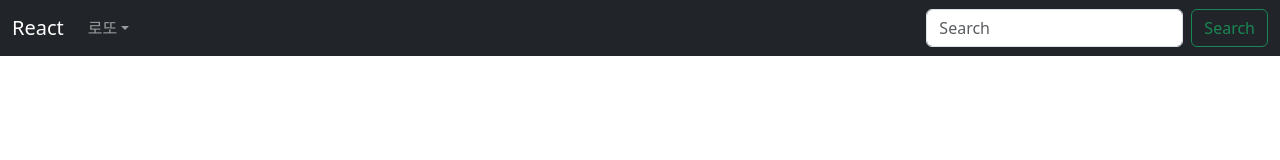
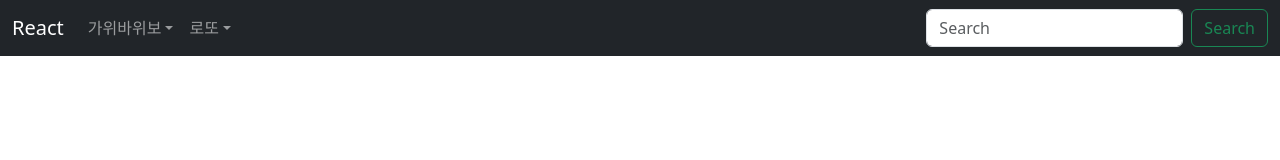
Before and after one commit to sungmoo0608/react-vite-psm-game-project, a React (Vite) app: page / in a window 1280 px wide. Shown: the top 160 px of the page. Built offline with nearby package versions, Linux system fonts and the light colour scheme.

Commit message:
Router 링크 수정

```diff
--- a/src/router/Router.jsx
+++ b/src/router/Router.jsx
@@ -1,7 +1,5 @@
 import { createBrowserRouter } from "react-router-dom";
 import App from "./../App";
-import Footer from "./../components/layout/Footer";
-import LottoBall from "../components/lotto/LottoBall";
 import LottoPage from "../components/pages/LottoPage";
 import RspPage from "../components/pages/RspPage";
 
@@ -9,12 +7,24 @@ const routes = [
   {
     path: "/",
     element: <App />,
+    loader: () => "가위바위보",
+    children: [
+      {
+        path: "/",
+        loader: () => "가위바위보",
+        element: <RspPage />,
+      },
+    ],
+  },
+  {
+    path: "/lotto",
+    element: <App />,
     loader: () => "로또",
     children: [
       {
-        path: "/",
+        path: "/lotto",
         loader: () => "로또",
-        element: <RspPage />,
+        element: <LottoPage />,
       },
     ],
   },
@@ -22,4 +32,4 @@ const routes = [
 
 const router = createBrowserRouter(routes);
 
-export { routes, router };
+export { router, routes };
```
